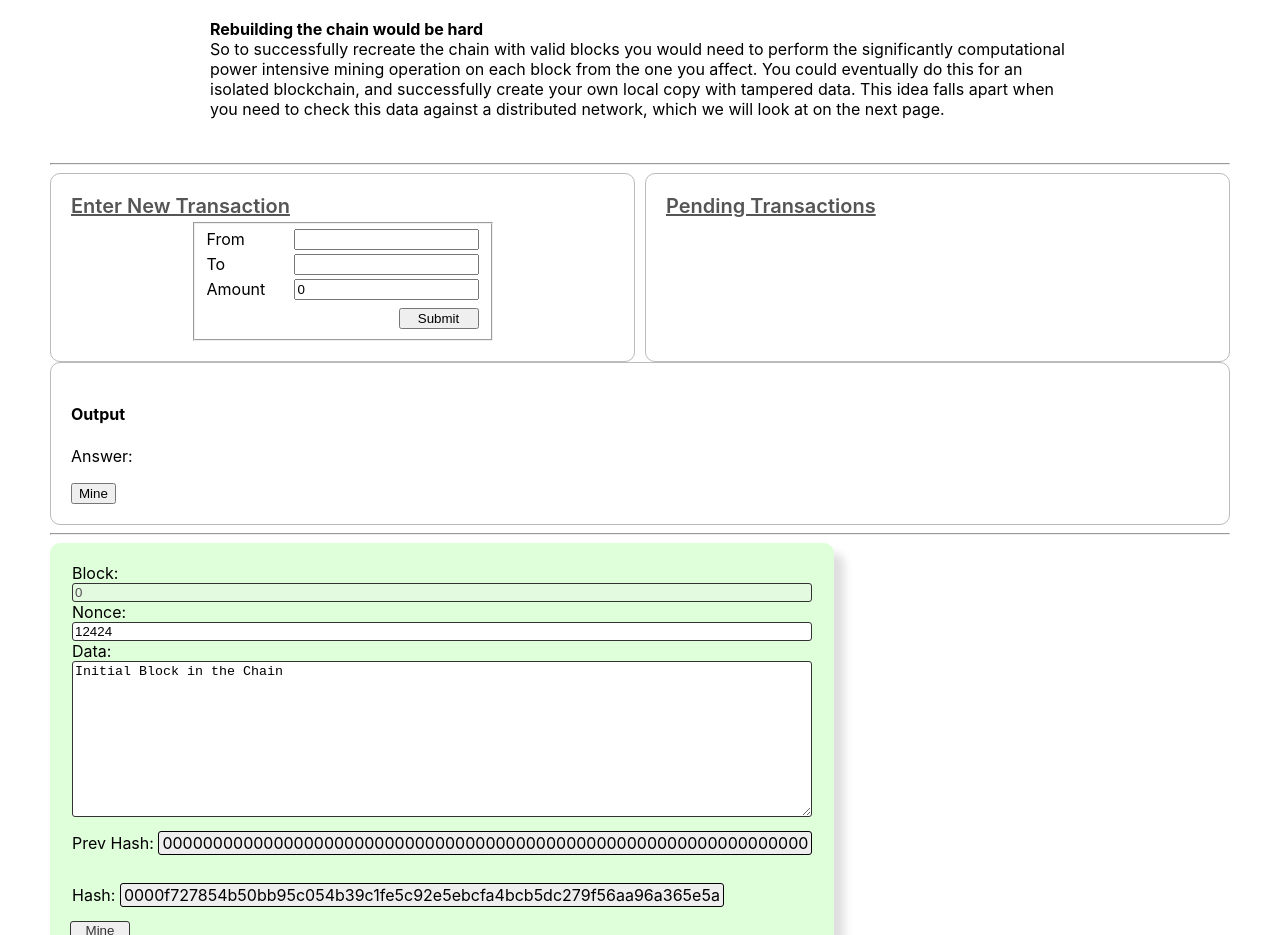
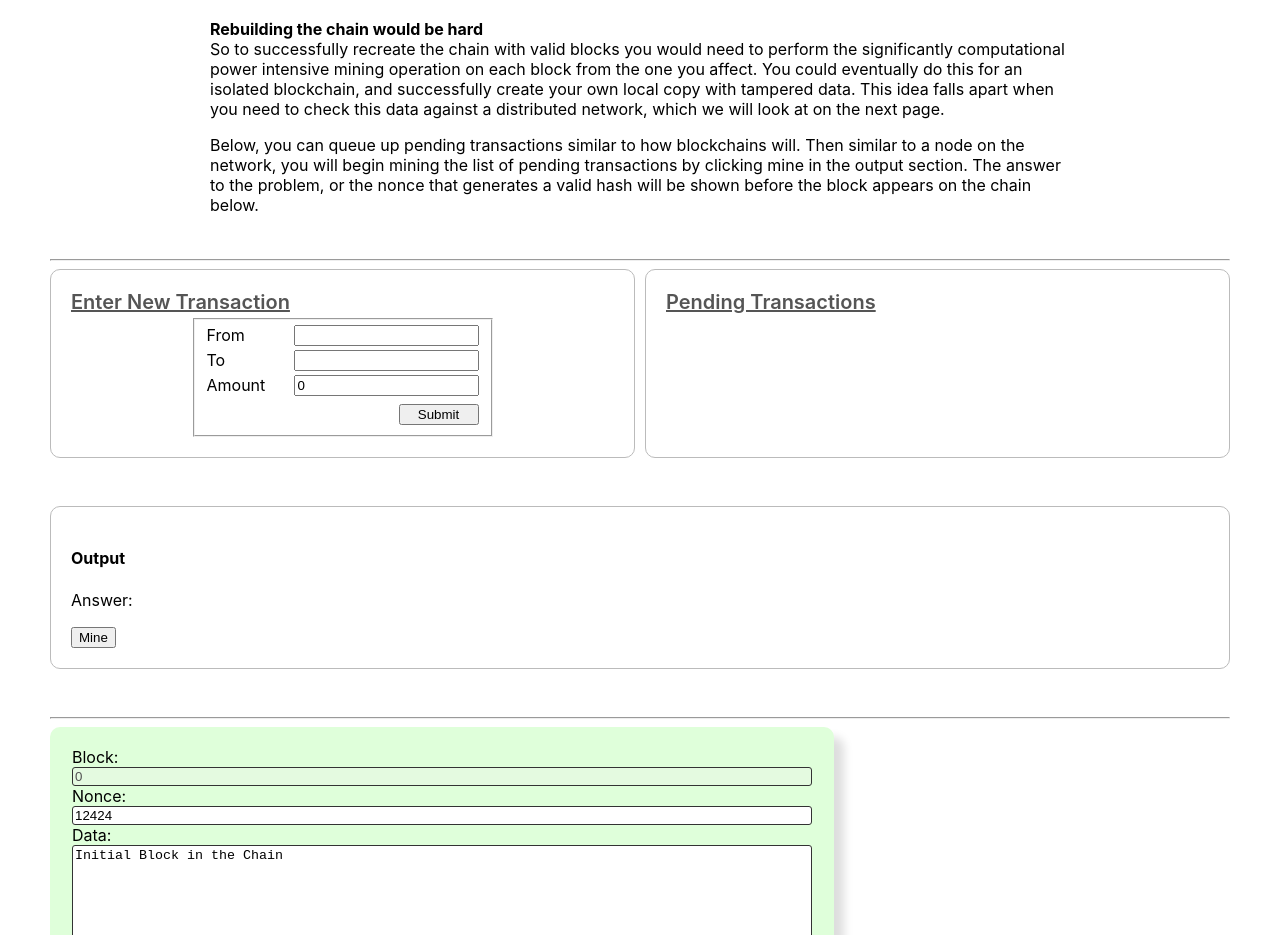
Before and after one commit to joecaro/blockchain-demo-reactJS, a React (Create React App) app: page /blockchain in a window 1280 px wide. Shown: the part 1780-2715 px from the top of the page. Built offline with nearby package versions, Linux system fonts and the light colour scheme.

Commit message:
pending transaction explanation

```diff
--- a/src/Pages/Blockchain.js
+++ b/src/Pages/Blockchain.js
@@ -121,6 +121,14 @@ export default function BlockchainPage() {
             which we will look at on the next page.
           </p>
         </p>
+        <p>
+          Below, you can queue up pending transactions similar to how
+          blockchains will. Then similar to a node on the network, you will
+          begin mining the list of pending transactions by clicking mine in the
+          output section. The answer to the problem, or the nonce that generates
+          a valid hash will be shown before the block appears on the chain
+          below.
+        </p>
       </Main>
       <hr />
 
--- a/src/components/Blockchain.js
+++ b/src/components/Blockchain.js
@@ -208,7 +208,7 @@ function Output({ outputMessages, computeHash, isLoading }) {
 const OutputContainer = styled.div`
   max-width: 1400px;
 
-  margin: auto;
+  margin: 3rem auto;
   padding: 20px;
   border-radius: 10px;
   border: 1px solid #bbb;
```
